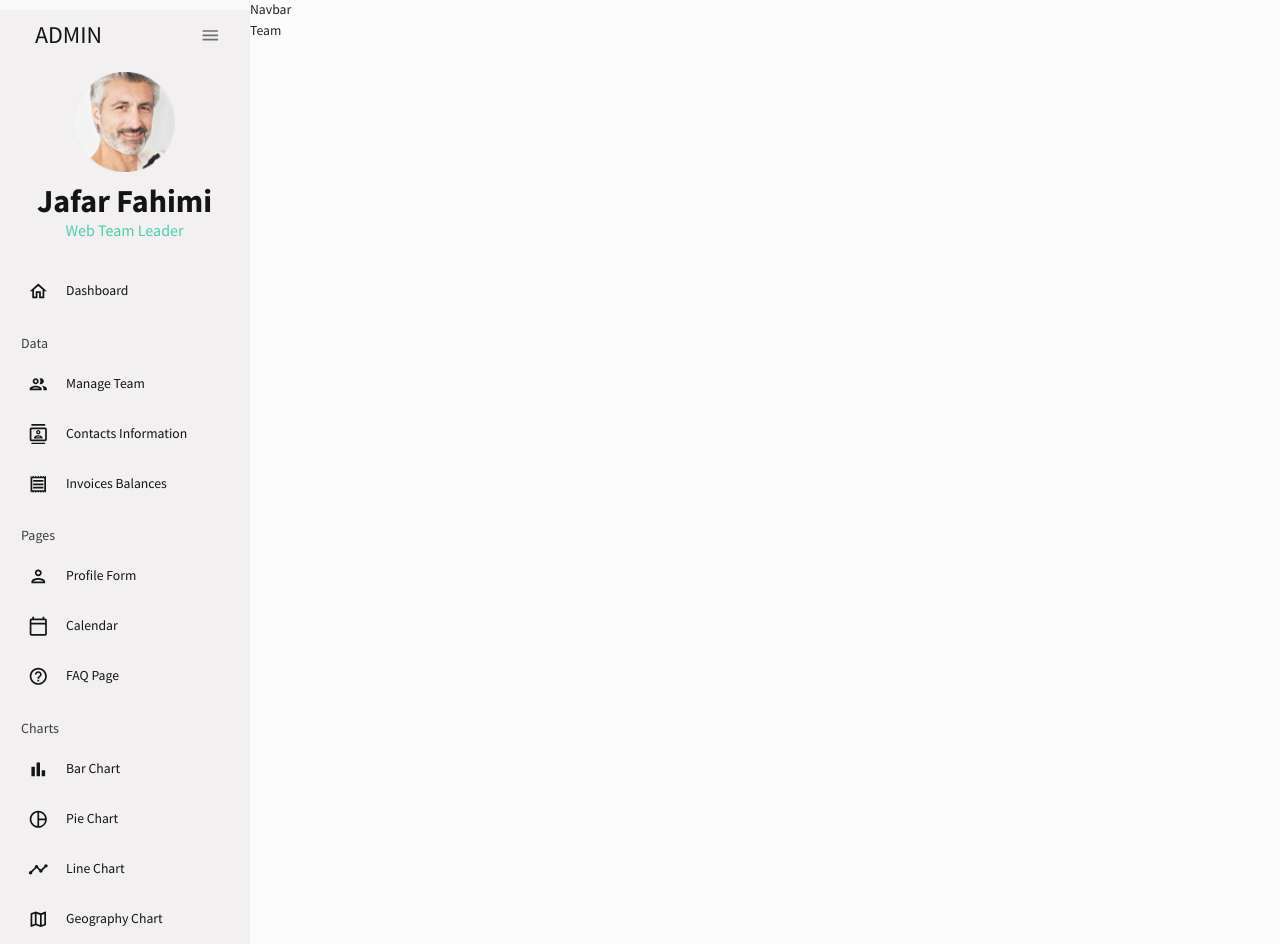
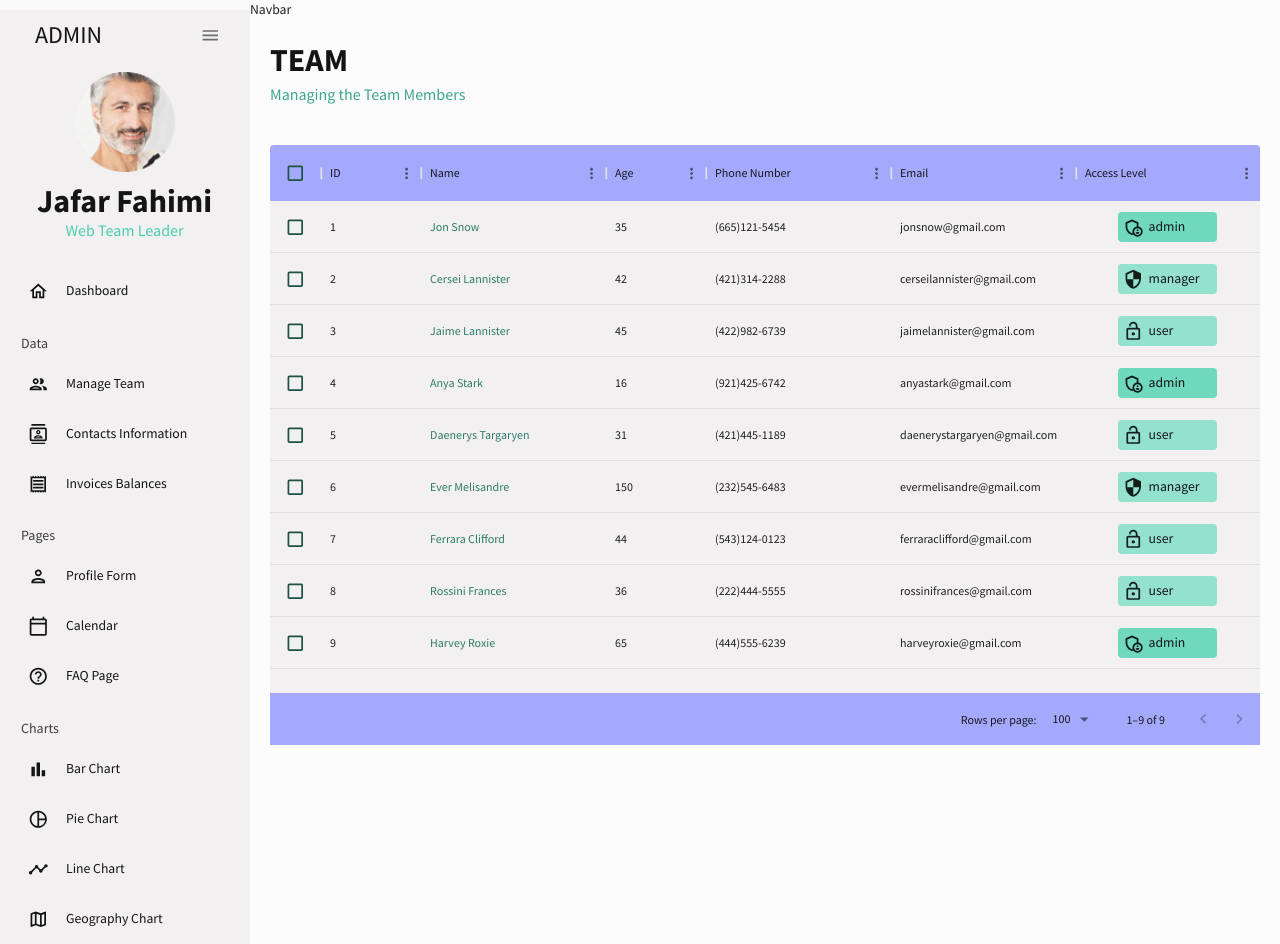
Before and after one commit to jafarFahimi/next-dashboard, a Next.js app: page /team in a window 1280 px wide. Built offline with nearby package versions, Linux system fonts and the light colour scheme.

Commit message:
team.tsx completed

```diff
--- a/pages/team.tsx
+++ b/pages/team.tsx
@@ -1,8 +1,124 @@
+import { Box, Typography, useTheme } from "@mui/material";
+import { DataGrid, GridColDef } from "@mui/x-data-grid";
+import AdminPanelSettingsOutlinedIcon from "@mui/icons-material/AdminPanelSettingsOutlined";
+import LockOpenOutlinedIcon from "@mui/icons-material/LockOpenOutlined";
+import SecurityOutlinedIcon from "@mui/icons-material/SecurityOutlined";
+import Header from "components/Header";
 import { NextPage } from "next";
-import React from "react";
+import { mockDataTeam } from "data/mockData";
+import { tokens } from "styles/theme";
 
 const Team: NextPage = () => {
-  return <div>Team</div>;
+  const theme = useTheme();
+  const colors = tokens(theme.palette.mode);
+
+  const columns = [
+    { field: "id", headerName: "ID" },
+    {
+      field: "name",
+      headerName: "Name",
+      flex: 1,
+      cellClassName: "name-column--cell",
+    },
+    {
+      field: "age",
+      headerName: "Age",
+      type: "number",
+      headerAlign: "left",
+      align: "left",
+    },
+    {
+      field: "phone",
+      headerName: "Phone Number",
+      flex: 1,
+    },
+    {
+      field: "email",
+      headerName: "Email",
+      flex: 1,
+    },
+    {
+      field: "accessLevel",
+      headerName: "Access Level",
+      flex: 1,
+      renderCell: ({ row: { access } }: any) => {
+        return (
+          <Box
+            width="60%"
+            m="0 auto"
+            p="5px"
+            display="flex"
+            bgcolor={
+              access === "admin"
+                ? colors.greenAccent[600]
+                : access === "manager"
+                ? colors.greenAccent[700]
+                : colors.greenAccent[700]
+            }
+            justifyContent="evenly"
+            borderRadius="4px"
+          >
+            {access === "admin" && <AdminPanelSettingsOutlinedIcon />}
+            {access === "manager" && <SecurityOutlinedIcon />}
+            {access === "user" && <LockOpenOutlinedIcon />}
+            <Typography color={colors.grey[100]} sx={{ ml: "5px" }}>
+              {access}
+            </Typography>
+          </Box>
+        );
+      },
+    },
+  ];
+
+  return (
+    <Box m="20px">
+      <Header title="TEAM" subtitle="Managing the Team Members" />
+      <Box
+        m="40px 0 0 0"
+        height="75vh"
+        sx={{
+          "& .MuiDataGrid-root": {
+            border: "none",
+          },
+          "& .MuiDataGrid-cell": {
+            borderBottom: "none",
+          },
+          "& .name-column--cell": {
+            color: colors.greenAccent[300],
+          },
+          "& .MuiDataGrid-columnHeaders": {
+            backgroundColor: colors.blueAccent[700],
+            borderBottom: "none",
+          },
+          "& .MuiDataGrid-virtualScroller": {
+            backgroundColor: colors.primary[400],
+          },
+          "& .MuiDataGrid-footerContainer": {
+            borderTop: "none",
+            backgroundColor: colors.blueAccent[700],
+          },
+          "& .MuiCheckbox-root": {
+            color: `${colors.greenAccent[200]} !important`,
+          },
+        }}
+      >
+        <DataGrid
+          checkboxSelection
+          rows={mockDataTeam}
+          columns={
+            columns as unknown as GridColDef<{
+              id: number;
+              name: string;
+              email: string;
+              age: number;
+              phone: string;
+              access: string;
+            }>[]
+          }
+        />
+      </Box>
+    </Box>
+  );
 };
 
 export default Team;
```
